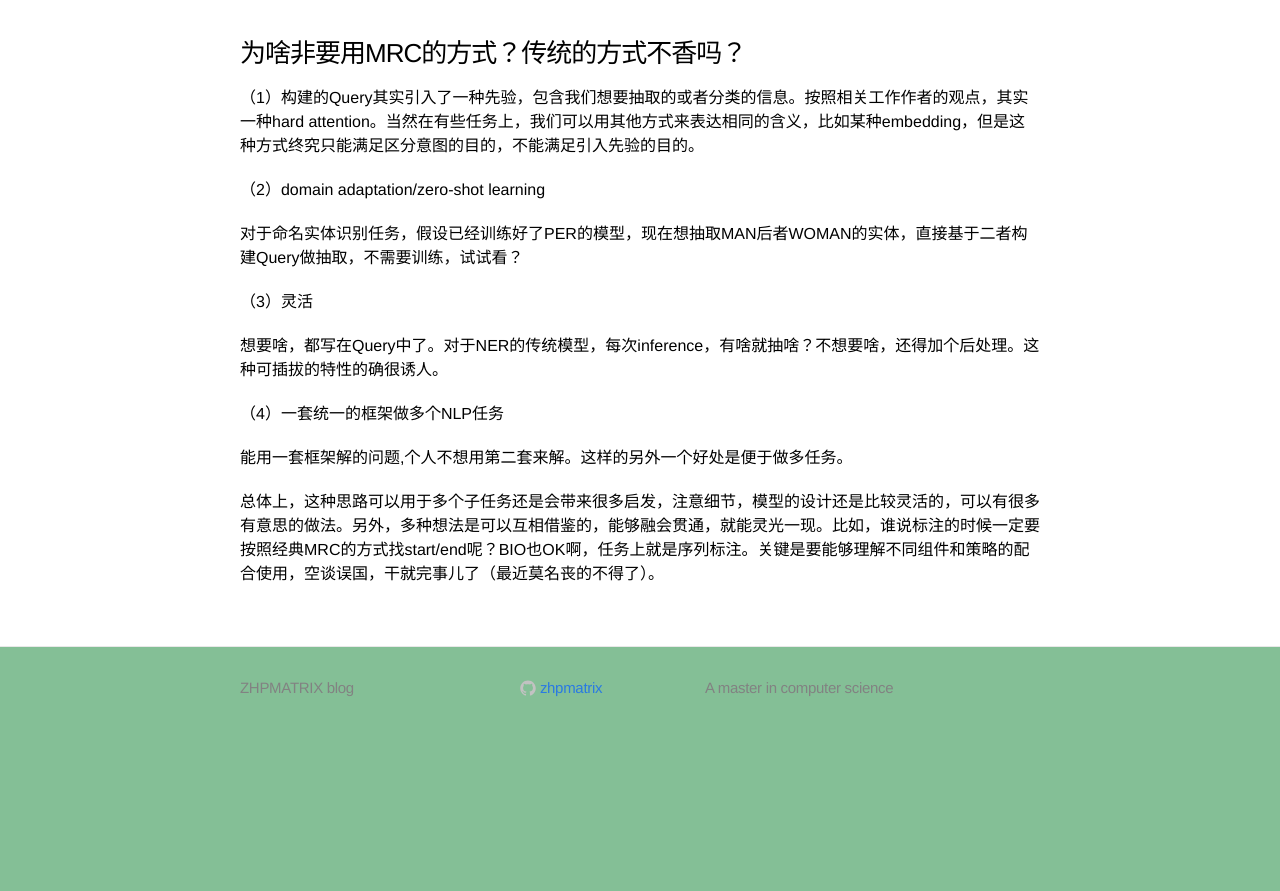
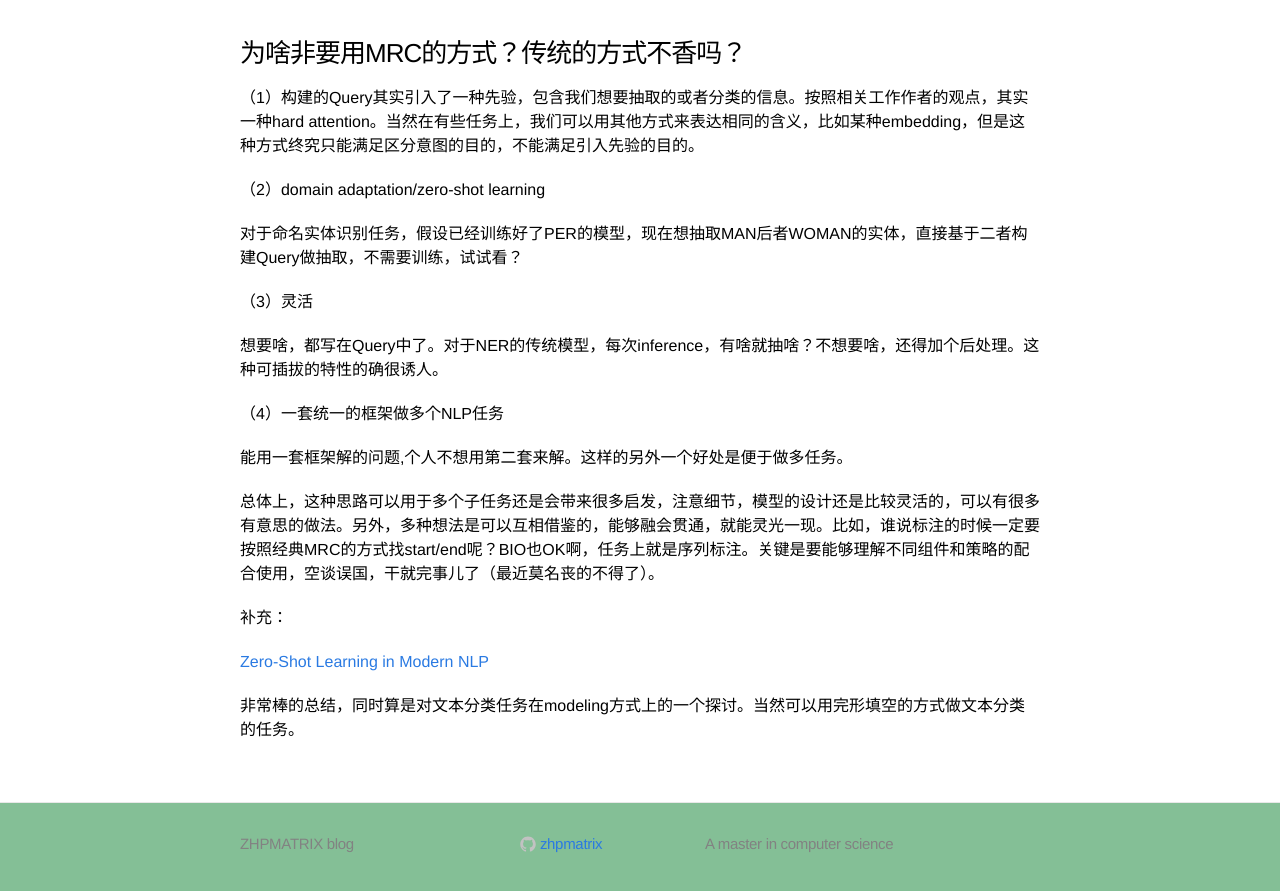
Before and after one commit to zhpmatrix/zhpmatrix.github.io, a Jekyll site: the page built from _posts/2020-05-07-mrc-is-all-you-need.md, in a window 1280 px wide and 900 px high, scrolled down 2848 px. Shown: the top 891 px of the window. Built offline with Jekyll 4.4.1, drawn with Linux system fonts in a browser that asks for light colours; comment, search, counter and statistics services are not loaded; before the commit the page ends 3592 px from its top, so only the background shows below that.

Commit message:
add new ref

```diff
--- a/_posts/2020-05-07-mrc-is-all-you-need.md
+++ b/_posts/2020-05-07-mrc-is-all-you-need.md
@@ -124,3 +124,9 @@ Query2：老张为哪个公司工作？结果：京东
 能用一套框架解的问题,个人不想用第二套来解。这样的另外一个好处是便于做多任务。
 
 总体上，这种思路可以用于多个子任务还是会带来很多启发，注意细节，模型的设计还是比较灵活的，可以有很多有意思的做法。另外，多种想法是可以互相借鉴的，能够融会贯通，就能灵光一现。比如，谁说标注的时候一定要按照经典MRC的方式找start/end呢？BIO也OK啊，任务上就是序列标注。关键是要能够理解不同组件和策略的配合使用，空谈误国，干就完事儿了（最近莫名丧的不得了）。
+
+补充：
+
+[Zero-Shot Learning in Modern NLP](https://joeddav.github.io/blog/2020/05/29/ZSL.html)
+
+非常棒的总结，同时算是对文本分类任务在modeling方式上的一个探讨。当然可以用完形填空的方式做文本分类的任务。
```
